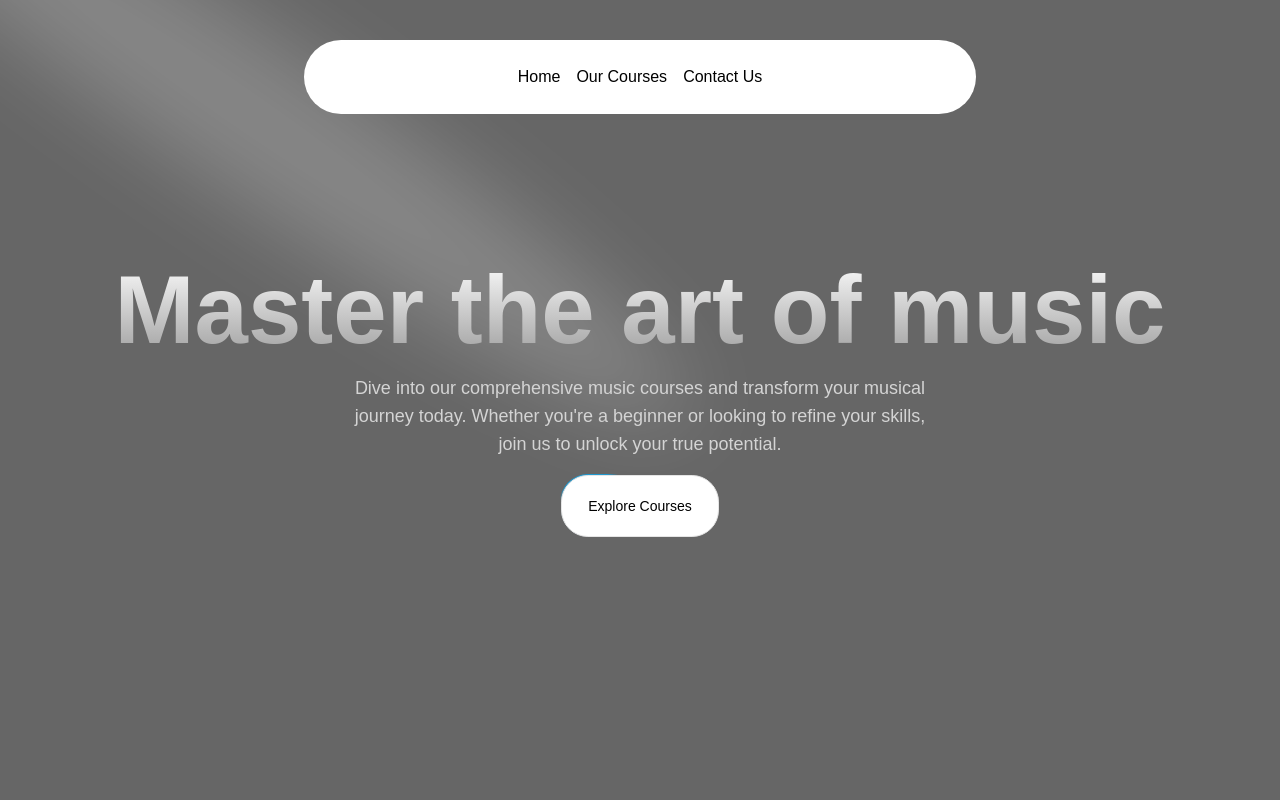
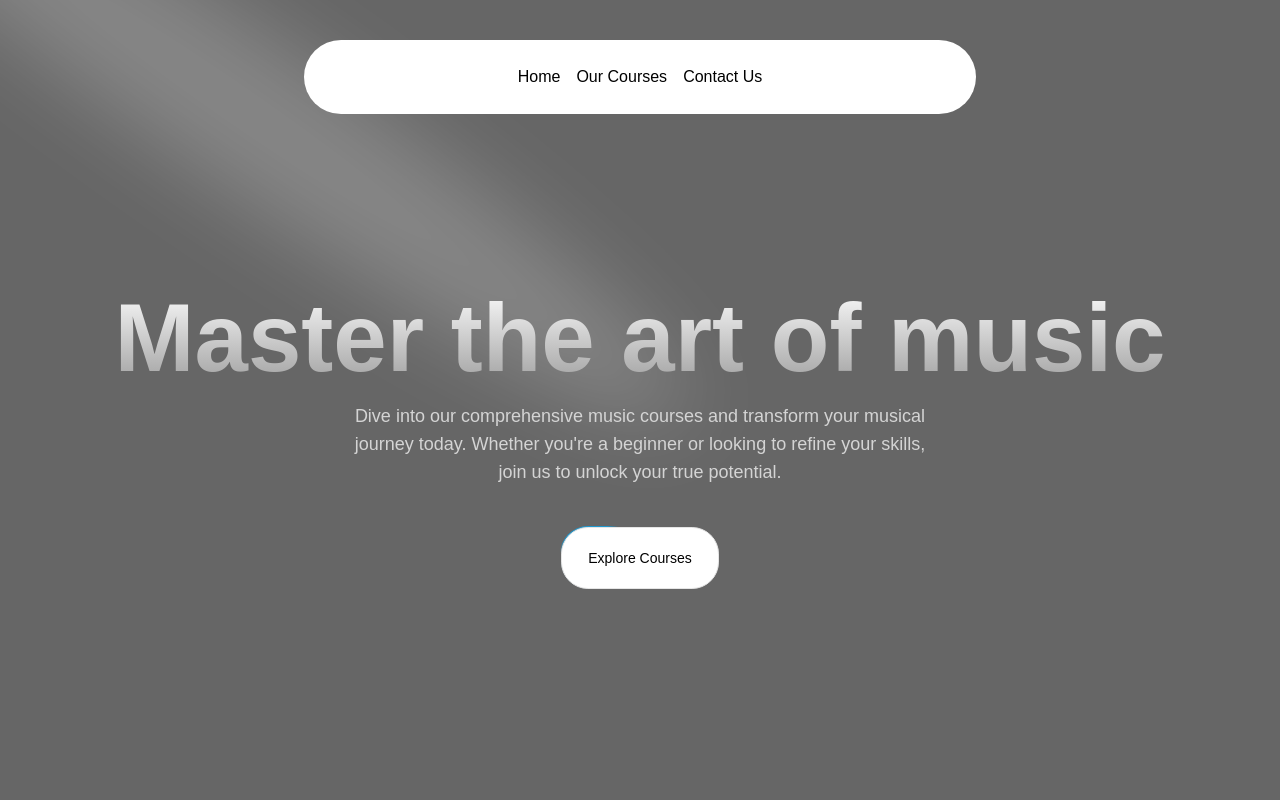
Before and after one commit to rajscriptsGH/Music-Academy, a Next.js app: page / in a window 1280 px wide. Shown: the top 800 px of the page. Built offline with nearby package versions, Linux system fonts and the light colour scheme.

Commit message:
Hero section updated

```diff
--- a/src/components/HeroSection.tsx
+++ b/src/components/HeroSection.tsx
@@ -11,17 +11,17 @@ const HeroSection = () => {
                 fill="white"
             />
 
-            <div className='relative flex justify-center items-center flex-col text-center p-4 z-10'>
+            <div className='relative flex justify-center items-center flex-col text-center p-4 z-10 mt-20'>
 
                 <h1
                     className="mt-20 md:mt-0 text-4xl md:text-6xl lg:text-8xl font-bold bg-clip-text text-transparent bg-gradient-to-b from-neutral-50 to-neutral-400"
                 >Master the art of music
                 </h1>
                 <p
-                    className="mt-4 font-normal text-base md:text-lg text-neutral-300 max-w-64 md:max-w-[500px] lg:max-w-[600px] mx-auto"
+                    className="mt-4  font-normal text-base md:text-lg text-neutral-300 max-w-64 md:max-w-[500px] lg:max-w-[600px] mx-auto"
                 >Dive into our comprehensive music courses and transform your musical journey today. Whether you're a beginner or looking to refine your skills, join us to unlock your true potential.
                 </p>
-                <div className="mt-4">
+                <div className="mt-10">
                     <Link href={"/courses"}>
                         <Button
                             borderRadius="1.75rem"
--- a/src/components/ui/Spotlight.tsx
+++ b/src/components/ui/Spotlight.tsx
@@ -24,7 +24,7 @@ export const Spotlight = ({ className, fill }: SpotlightProps) => {
                     rx="1924.71"
                     ry="273.501"
                     transform="matrix(-0.822377 -0.568943 -0.568943 0.822377 3631.88 2291.09)"
-                    fill={fill || "white"}
+                    fill={fill || "blue"}
                     fillOpacity="0.21"
                 ></ellipse>
             </g>
```
